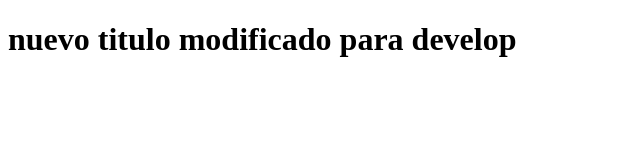
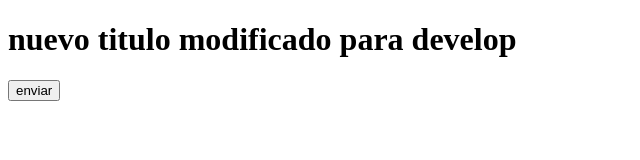
Before and after one commit to cleverfernando/HelloWorldGit, a plain HTML site: page index.html in a window 1280 px wide. Shown: the whole page, without its empty margins (0-640 px from the left). Drawn offline with Linux system fonts and the light colour scheme.

Commit message:
se agrego boton enviar

```diff
--- a/index.html
+++ b/index.html
@@ -7,5 +7,8 @@
 </head>
 <body>
     <h1>nuevo titulo modificado para develop</h1>
+    <form action="algo">
+        <input type="button" value="enviar">
+    </form>
 </body>
 </html>
```
